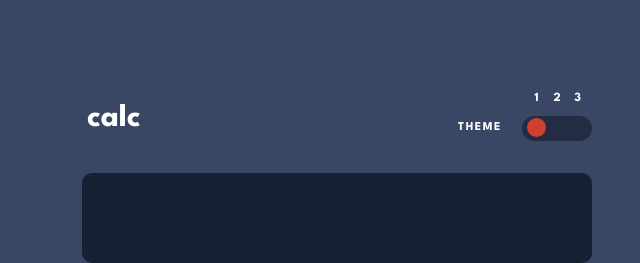
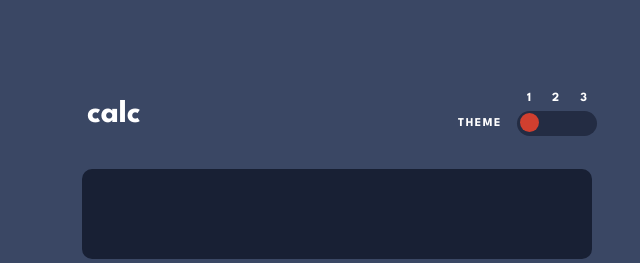
Before and after one commit to StephanUllmann/calculator-app, a website built with Parcel: page index.html in a window 1280 px wide. Shown: the top 263 px of the page, 303-943 px from the left. Built offline with nearby package versions, Linux system fonts and the light colour scheme.

Commit message:
Reordered label and input elements

```diff
--- a/index.html
+++ b/index.html
@@ -24,50 +24,50 @@
     <script src="script.js" defer></script>
   </head>
   <body class="theme--1">
-    <div class="container">
+    <main class="container">
       <div class="calculator">
         <h1 class="calculator__name">calc</h1>
         <div class="theme">
           <form action="#" class="theme__form">
-            <h3 class="theme__text">Theme</h3>
+            <h2 class="theme__text">Theme</h2>
             <div class="theme__form-group">
               <div class="theme__switch-bg"></div>
 
               <div class="theme__form__radio-group">
-                <input
-                  type="radio"
-                  class="theme__form__radio-input"
-                  id="rbtn-1"
-                  value="1"
-                  name="theme"
-                  checked
-                />
                 <label for="theme-1" class="theme__form__radio-label">
                   <!-- <span
                     class="theme__form__radio-btn theme__form__radio-btn--1"
                   ></span> -->
                   1</label
                 >
-              </div>
-              <div class="theme__form__radio-group">
                 <input
                   type="radio"
                   class="theme__form__radio-input"
-                  id="rbtn-2"
+                  id="theme-1"
+                  value="1"
+                  name="theme"
+                  checked
+                />
+              </div>
+              <div class="theme__form__radio-group">
+                <label for="theme-2" class="theme__form__radio-label"> 2</label>
+                <input
+                  type="radio"
+                  class="theme__form__radio-input"
+                  id="theme-2"
                   value="2"
                   name="theme"
                 />
-                <label for="theme-2" class="theme__form__radio-label"> 2</label>
               </div>
               <div class="theme__form__radio-group">
+                <label for="theme-3" class="theme__form__radio-label"> 3</label>
                 <input
                   type="radio"
                   class="theme__form__radio-input"
-                  id="rbtn-3"
+                  id="theme-3"
                   value="3"
                   name="theme"
                 />
-                <label for="theme-3" class="theme__form__radio-label"> 3</label>
               </div>
             </div>
           </form>
@@ -134,6 +134,7 @@
           </div>
         </div>
       </div>
+    </main>
 
     <div class="attribution">
       Challenge by
@@ -144,6 +145,5 @@
         >Stephan Ullmann</a
       >.
     </div>
-    </div>
   </body>
 </html>
--- a/sass/_base.scss
+++ b/sass/_base.scss
@@ -20,16 +20,12 @@ body {
 }
 
 .container {
-  // height: 100svh;
+  height: 100svh;
   background-color: var(--color-bg-main);
   transition: background-color 0.2s;
   display: flex;
   justify-content: center;
   align-items: center;
-
-  // @media only screen and (max-width: 27em) {
-  //   display: block;
-  // }
 }
 
 .calculator {
--- a/sass/_keypad.scss
+++ b/sass/_keypad.scss
@@ -2,7 +2,6 @@
   background-color: var(--color-bg-sec);
   grid-column: 1/ -1;
   grid-row: 3 / 4;
-  // max-width: 45rem;
   height: 42rem;
   padding: 2.5rem;
   border-radius: 1rem;
@@ -75,12 +74,10 @@
 
 [data-val="reset"] {
   grid-column: 1 / 3;
-  // grid-row: -2 / -1;
 }
 
 [data-val="="] {
   grid-column: 3 / 5;
-  // grid-row: -2 / -1;
 }
 
 .keypad__key:active::after {
--- a/sass/_screen.scss
+++ b/sass/_screen.scss
@@ -2,7 +2,6 @@
   grid-column: 1 / -1;
   grid-row: 2 / 3;
   background-color: var(--color-bg-screen);
-  // max-width: 45rem;
   height: clamp(9rem, 9rem, 10.5em);
   border-radius: 1rem;
 
--- a/sass/_theme-switch.scss
+++ b/sass/_theme-switch.scss
@@ -1,16 +1,15 @@
 .theme {
   grid-column: 2 / 3;
   grid-row: 1 / 2;
-  //   position: relative;
 
   &__switch-bg {
     position: absolute;
-    width: 7rem;
+    width: 8rem;
     height: 2.5rem;
     background-color: var(--color-bg-sec);
     border-radius: 23rem;
     bottom: -0.75rem;
-    left: -0.5rem;
+    left: -1rem;
     z-index: 1;
   }
 
@@ -18,6 +17,7 @@
     display: flex;
     justify-content: end;
     gap: 2.5rem;
+    padding-top: 2rem;
 
     &-group {
       width: 6rem;
@@ -35,14 +35,14 @@
     }
 
     &__radio-input {
-      //   visibility: hidden;
       z-index: 13;
       appearance: none;
       border: none;
       height: 1.9rem;
       width: 1.9rem;
       border-radius: 50%;
-      transform: translateY(0.4rem);
+      position: absolute;
+      top: -0.33rem;
 
       &:checked {
         background-color: var(--color-key-toggle-bg);
@@ -53,19 +53,17 @@
       color: var(--color-text-disp);
       font-size: 1.25rem;
       position: relative;
+      top: -2.5rem;
     }
 
     &__radio-btn {
       height: 2rem;
       width: 2rem;
-      //   outline: 1px solid var(--color-key-toggle-bg);
       border-radius: 50%;
       position: absolute;
       z-index: 20;
       bottom: -2.8rem;
       left: -0.6rem;
-      //   opacity: 0.5;
-      //   visibility: hidden;
 
       &::after {
         content: "";
@@ -79,18 +77,6 @@
         opacity: 0;
         transition: opacity 0.1s;
       }
-
-      //   &--1 {
-      //     left: -0.25rem;
-      //   }
-
-      //   &--2 {
-      //     left: 2rem;
-      //   }
-
-      //   &--3 {
-      //     left: 4.3rem;
-      //   }
     }
   }
 
@@ -102,13 +88,3 @@
     align-self: flex-end;
   }
 }
-
-// &__radio-input:checked ~ &__radio-label &__radio-button::after {
-//   opacity: 1;
-// }
-
-.theme__form__radio-input:checked
-  ~ .theme__form__radio-label
-  .theme__form__radio-btn {
-  opacity: 1;
-}
--- a/script.js
+++ b/script.js
@@ -277,7 +277,7 @@ const checkSysTheme = function () {
     document.body.classList.remove("theme--2");
     document.body.classList.add("theme--3");
 
-    document.getElementById(`rbtn-${themeNumber}`).checked = true;
+    document.getElementById(`theme-${themeNumber}`).checked = true;
   }
 };
 
```
Also changed, not shown: README.md, style.css. Lines whose indentation alone changed are shown as unchanged.
